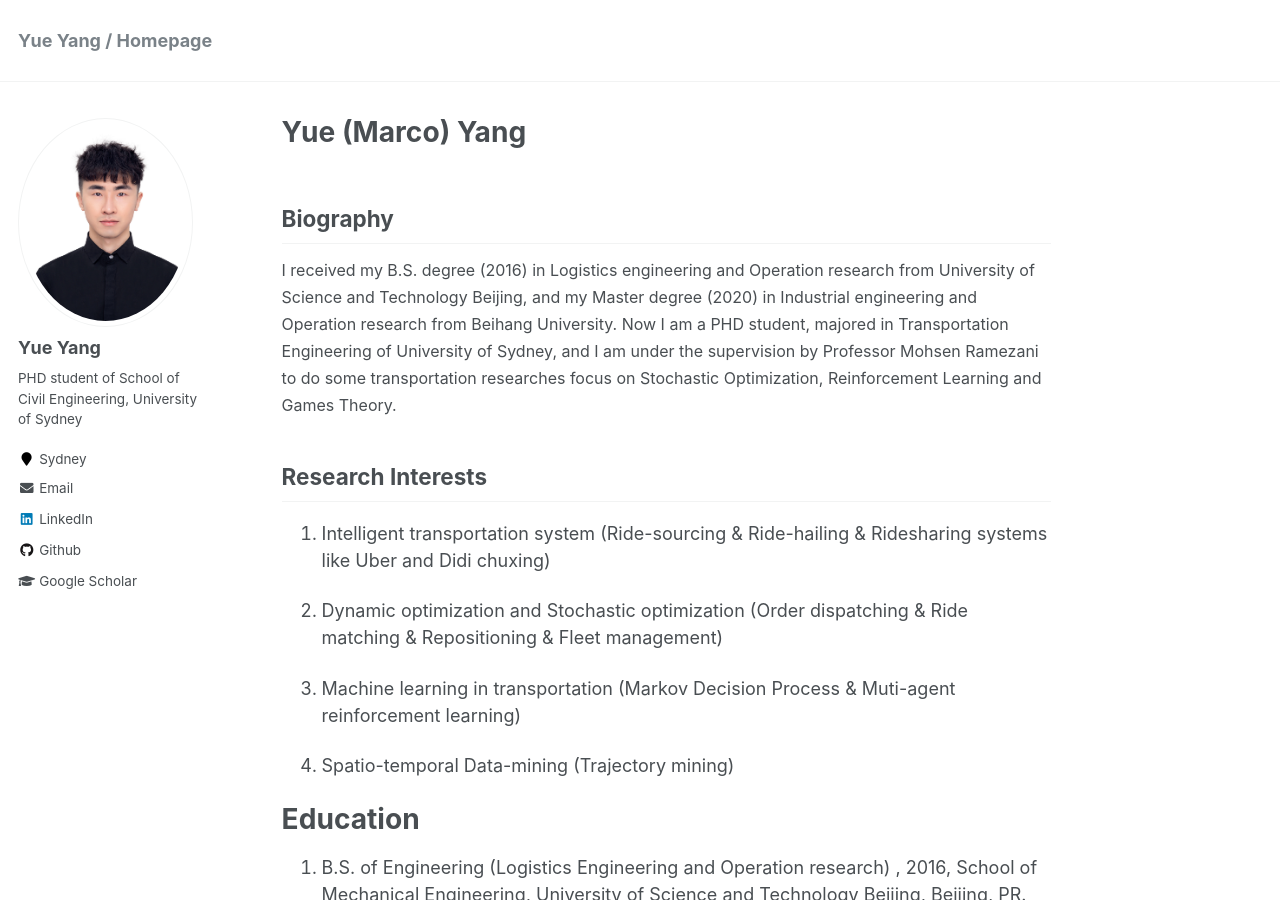
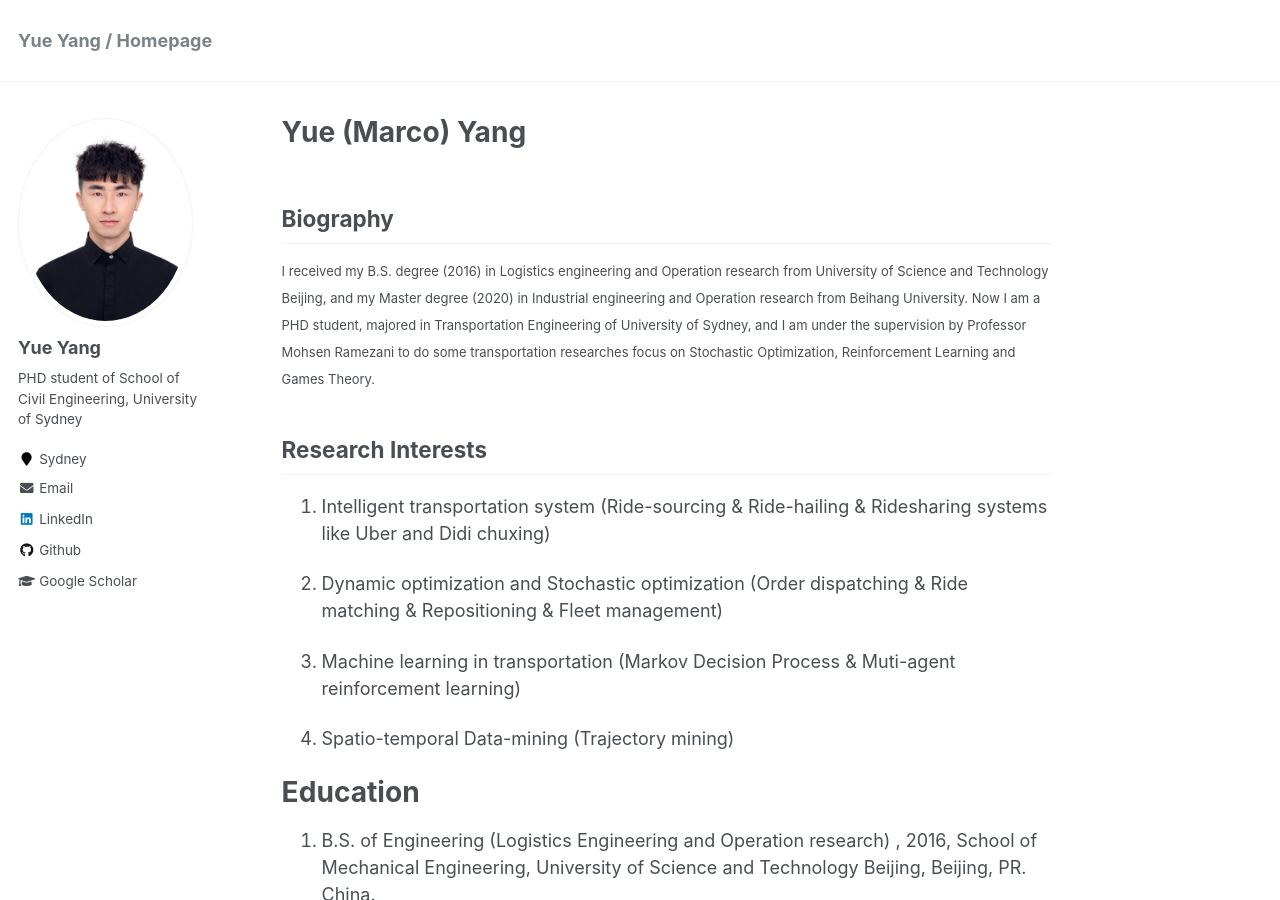
Before and after one commit to marco-yue/biography, a Jekyll site: the page built from _pages/about.md, in a window 1280 px wide and 900 px high. Built offline with Jekyll 4.4.1, drawn with Linux system fonts in a browser that asks for light colours.

Commit message:
Update about.md

```diff
--- a/_pages/about.md
+++ b/_pages/about.md
@@ -10,7 +10,7 @@ redirect_from:
 
 ## Biography
 
-<font size=3>I received my B.S. degree (2016) in Logistics engineering and Operation research from University of Science and Technology Beijing, and my Master degree (2020) in Industrial engineering and Operation research from Beihang University.
+<font size=2>I received my B.S. degree (2016) in Logistics engineering and Operation research from University of Science and Technology Beijing, and my Master degree (2020) in Industrial engineering and Operation research from Beihang University.
 
 Now I am a PHD student, majored in Transportation Engineering of University of Sydney, and I am under the supervision by Professor Mohsen Ramezani to do some transportation researches focus on Stochastic Optimization, Reinforcement Learning and Games Theory.</font>
 
```
